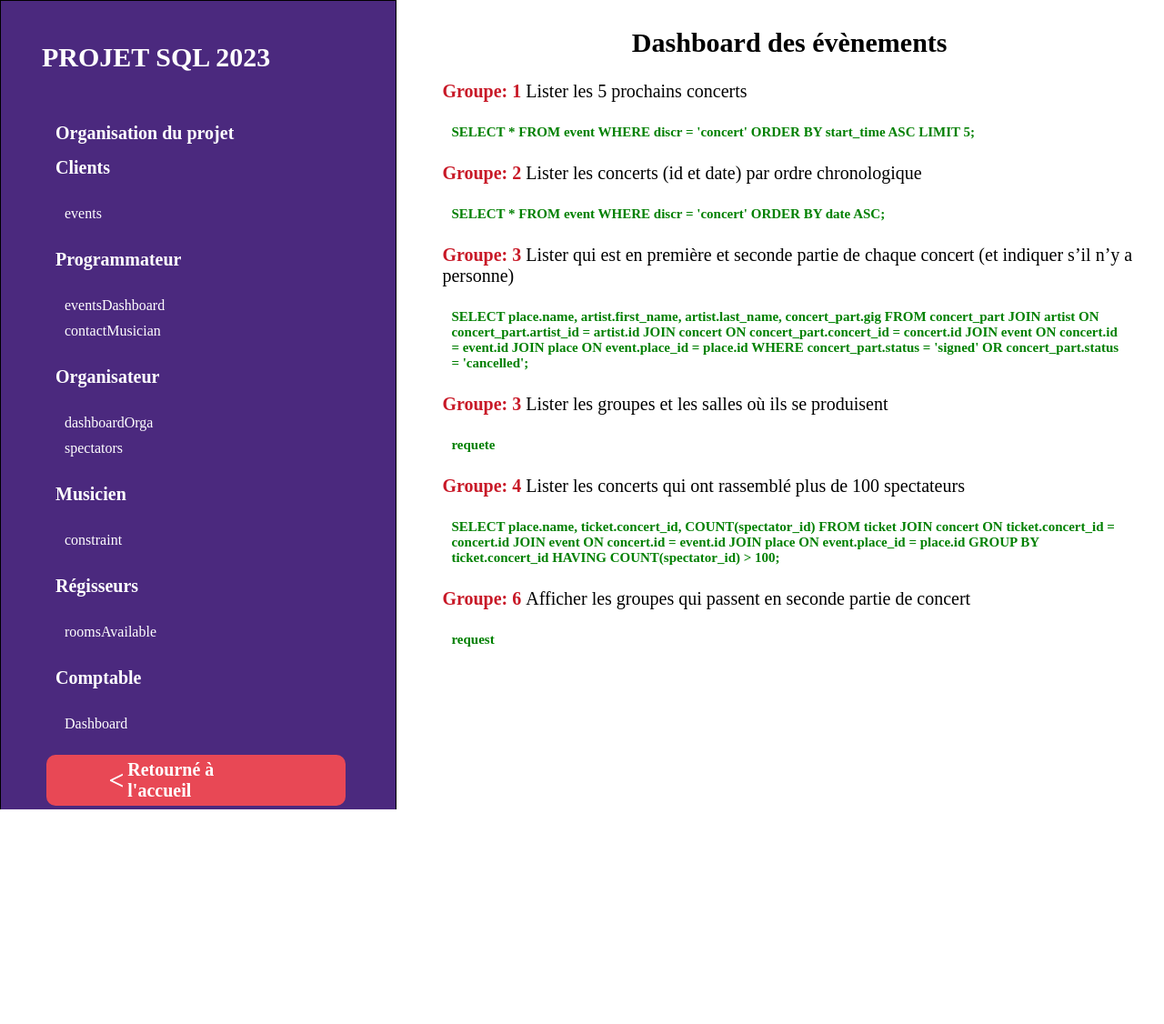
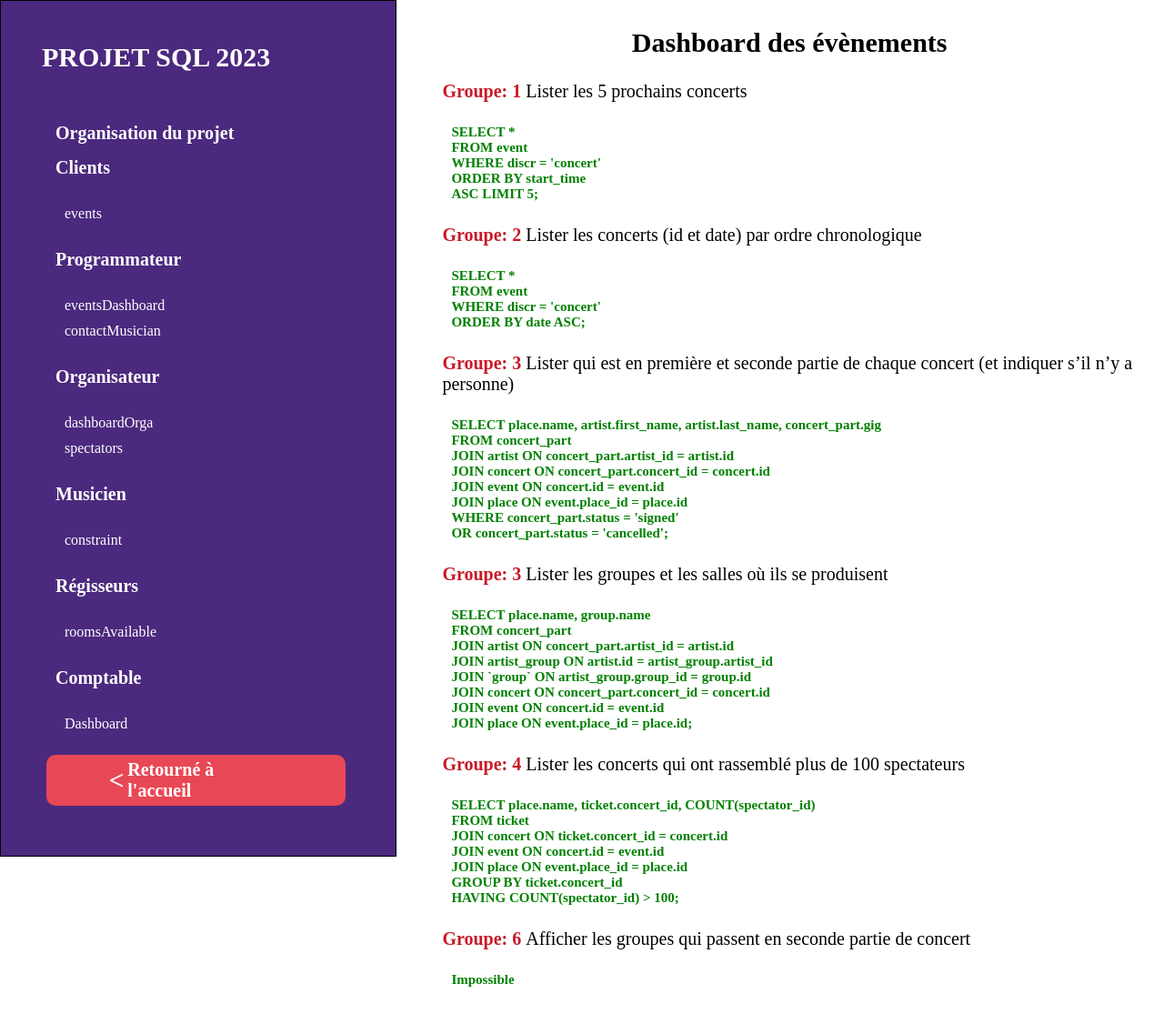
Before and after one commit to Vandal-William/Test-Flask, a Flask app: page /database/eventsDashboard in a window 1280 px wide. Shown: the whole page at 91% size. Before the commit the page ends 890 px from the top, so only its background shows below. Run offline with Flask 2, Linux system fonts and the light colour scheme; some libraries are stand-ins or nearby versions.

Commit message:
event dasboard finish

```diff
--- a/templates/eventsDashboard.html
+++ b/templates/eventsDashboard.html
@@ -7,22 +7,22 @@
                 -->
 
                 <p class="main-database-request"><span class="groupes">Groupe: 1</span> Lister les 5 prochains concerts</p>
-                <p class="main-database-response">SELECT * FROM event WHERE discr = 'concert' ORDER BY start_time ASC LIMIT 5;</p>
+                <p class="main-database-response">SELECT * <br/>FROM event <br/>WHERE discr = 'concert' <br/>ORDER BY start_time <br/>ASC LIMIT 5;</p>
 
                 <p class="main-database-request"><span class="groupes">Groupe: 2</span> Lister les concerts (id et date) par ordre chronologique</p>
-                <p class="main-database-response">SELECT * FROM event WHERE discr = 'concert' ORDER BY date ASC;</p>
+                <p class="main-database-response">SELECT * <br/>FROM event <br/>WHERE discr = 'concert' <br/>ORDER BY date ASC;</p>
 
                 <p class="main-database-request"><span class="groupes">Groupe: 3</span> Lister qui est en première et seconde partie de chaque concert (et indiquer s’il n’y a personne)</p>
-                <p class="main-database-response">SELECT place.name, artist.first_name, artist.last_name, concert_part.gig FROM concert_part JOIN artist ON concert_part.artist_id = artist.id JOIN concert ON concert_part.concert_id = concert.id JOIN event ON concert.id = event.id JOIN place ON event.place_id = place.id WHERE concert_part.status = 'signed' OR concert_part.status = 'cancelled';</p>
+                <p class="main-database-response">SELECT place.name, artist.first_name, artist.last_name, concert_part.gig <br/>FROM concert_part <br/>JOIN artist ON concert_part.artist_id = artist.id <br/>JOIN concert ON concert_part.concert_id = concert.id <br/>JOIN event ON concert.id = event.id <br/>JOIN place ON event.place_id = place.id <br/>WHERE concert_part.status = 'signed' <br/>OR concert_part.status = 'cancelled';</p>
 
                 <p class="main-database-request"><span class="groupes">Groupe: 3</span> Lister les groupes et les salles où ils se produisent</p>
-                <p class="main-database-response">requete</p>
+                <p class="main-database-response">SELECT place.name, group.name <br/>FROM concert_part <br/>JOIN artist ON concert_part.artist_id = artist.id <br/>JOIN artist_group ON artist.id = artist_group.artist_id <br/>JOIN `group` ON artist_group.group_id = group.id <br/>JOIN concert ON concert_part.concert_id = concert.id <br/>JOIN event ON concert.id = event.id <br/>JOIN place ON event.place_id = place.id;</p>
 
                 <p class="main-database-request"><span class="groupes">Groupe: 4</span> Lister les concerts qui ont rassemblé plus de 100 spectateurs</p>
-                <p class="main-database-response">SELECT place.name, ticket.concert_id, COUNT(spectator_id) FROM ticket JOIN concert ON ticket.concert_id = concert.id JOIN event ON concert.id = event.id JOIN place ON event.place_id = place.id GROUP BY ticket.concert_id HAVING COUNT(spectator_id) > 100;</p>
+                <p class="main-database-response">SELECT place.name, ticket.concert_id, COUNT(spectator_id) <br/>FROM ticket <br/>JOIN concert ON ticket.concert_id = concert.id <br/>JOIN event ON concert.id = event.id <br/>JOIN place ON event.place_id = place.id <br/>GROUP BY ticket.concert_id <br/>HAVING COUNT(spectator_id) > 100;</p>
 
                 <p class="main-database-request"><span class="groupes">Groupe: 6 </span>Afficher les groupes qui passent en seconde partie de concert</p>
-                <p class="main-database-response">request</p>
+                <p class="main-database-response">Impossible</p>
 
             </main>
         </body>
```
Also changed, not shown: README.md.
